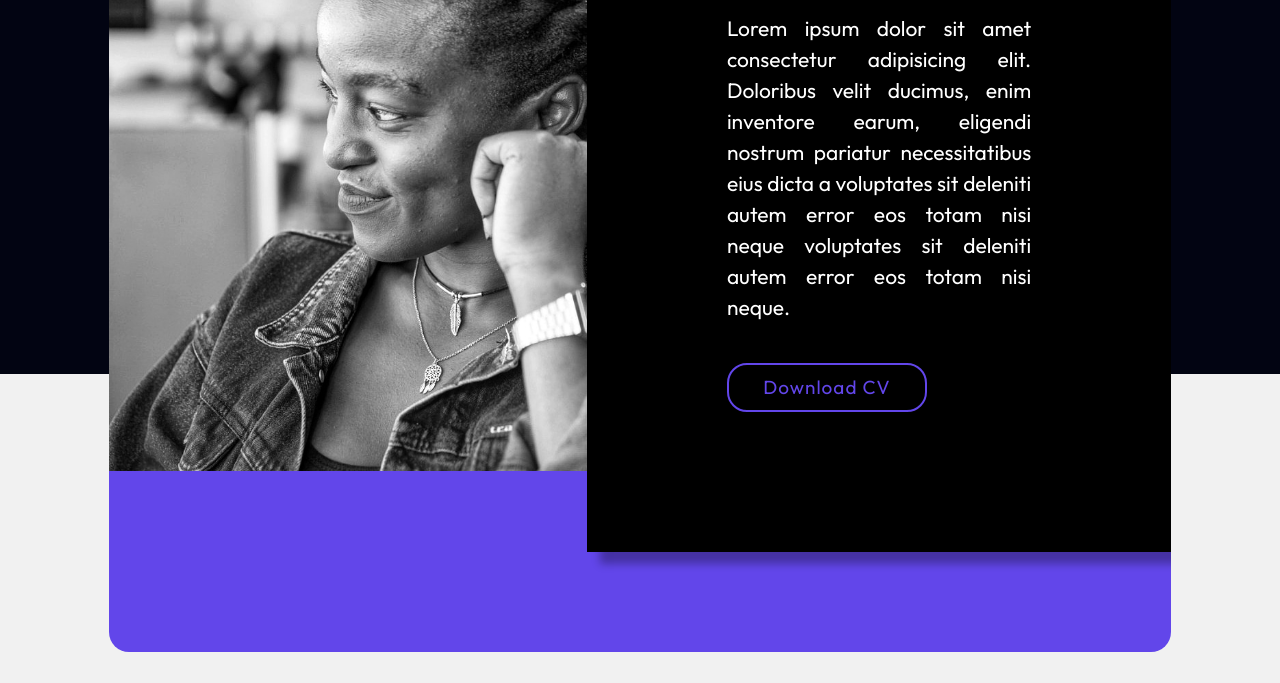
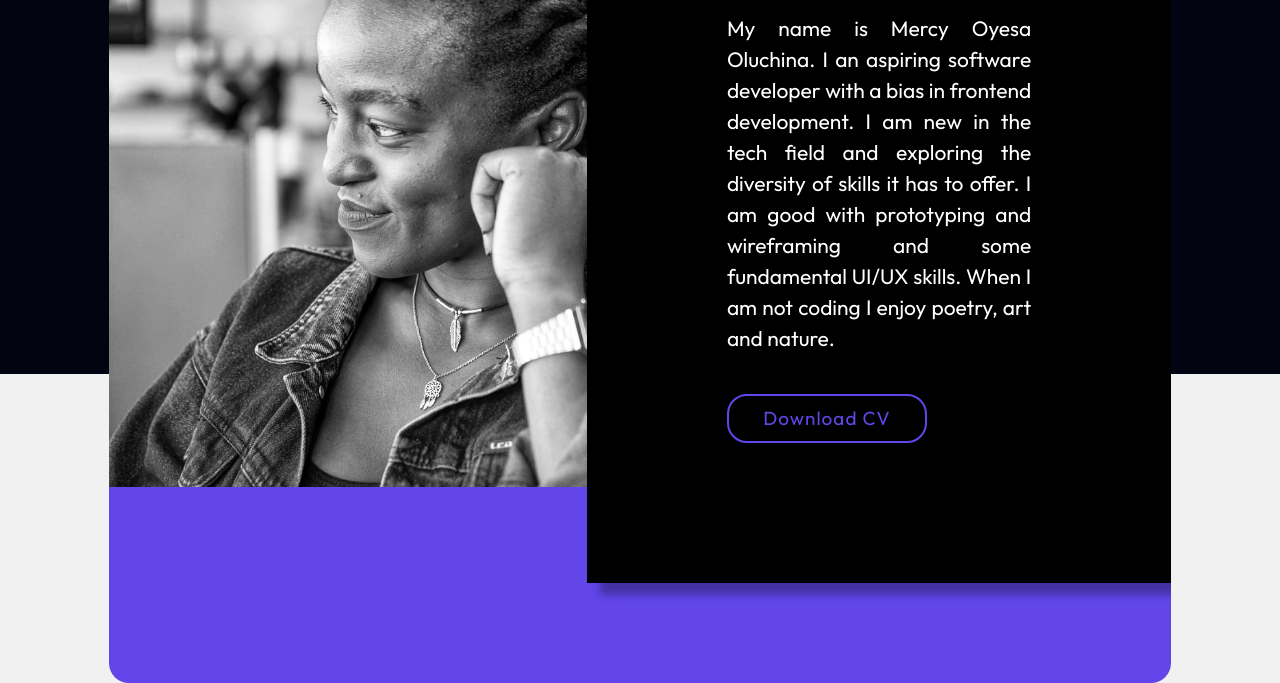
Before and after one commit to oyesa/portfolio2, a plain HTML site: page about.html in a window 1280 px wide. Shown: the part 426-1109 px from the top of the page. Before the commit the page ends 1078 px from the top, so only its background shows below. Drawn offline with nearby package versions, Linux system fonts and the light colour scheme.

Commit message:
add details to about page

```diff
--- a/about.html
+++ b/about.html
@@ -37,15 +37,14 @@
         <div class="inner-section">
             <h1>About Me</h1>
             <p class="text">
-                Lorem ipsum dolor sit amet consectetur adipisicing elit.
-                Doloribus velit ducimus, enim inventore earum, eligendi
-                nostrum pariatur necessitatibus eius dicta a voluptates sit
-                deleniti autem error eos totam
-                 nisi neque voluptates sit deleniti autem error eos totam nisi neque.
+              My name is Mercy Oyesa Oluchina. I an aspiring software developer with a bias in frontend development.
+              I am new in the tech field and exploring the diversity of skills it has to offer. I am good with prototyping and
+              wireframing and some fundamental UI/UX skills.
+              When I am not coding I enjoy poetry, art and nature.
             </p>
 
             <div class="skills">
-                <button><a href="images/Mercy Oluchina CV.pdf" download >Download CV</a></button>
+                <button><a href="images/Oyesa_Oluchina_CV.pdf" download >Download CV</a></button>
             </div>
         </div>
     </div>
```
Also changed, not shown: 2 other files.
